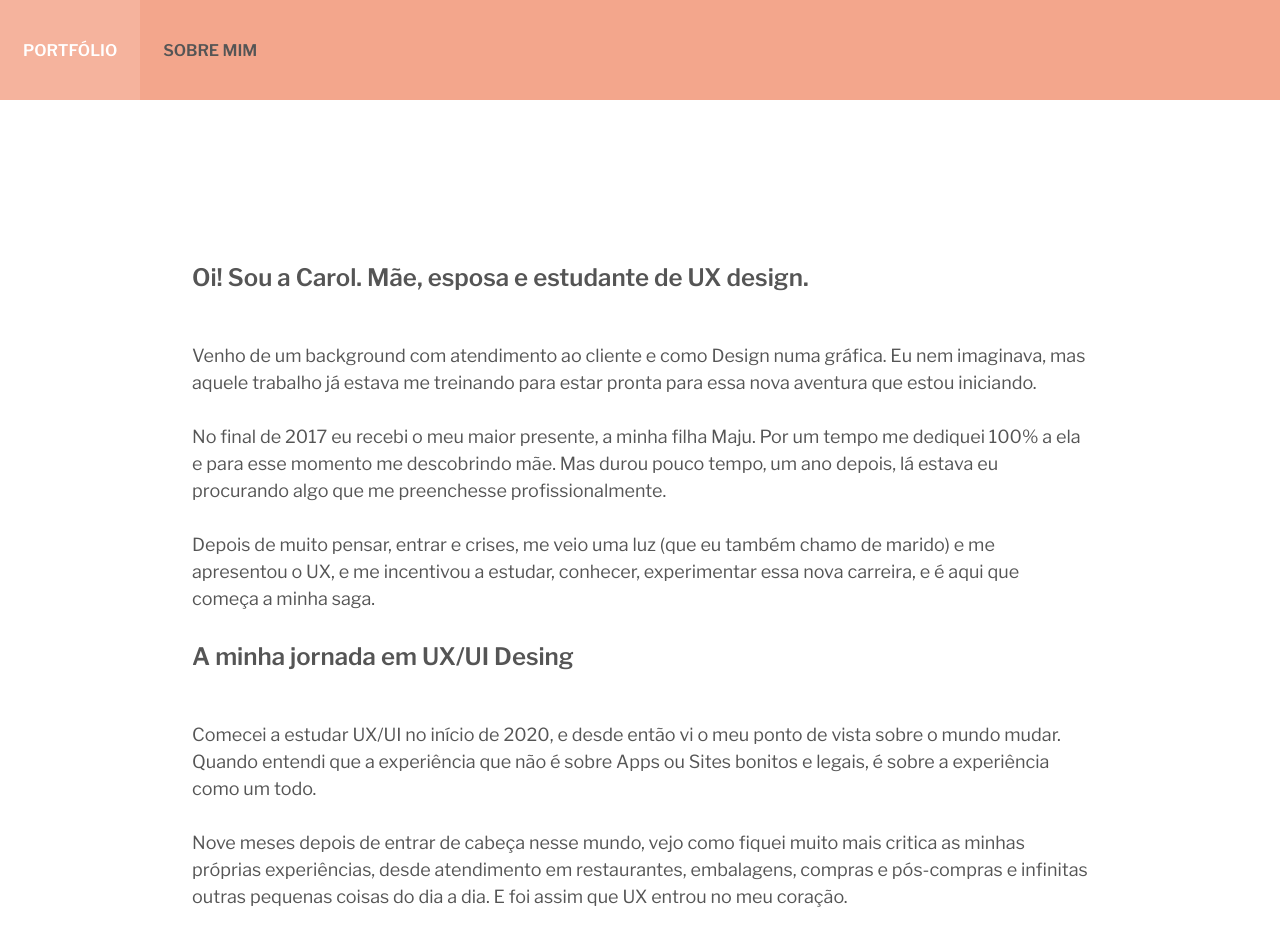
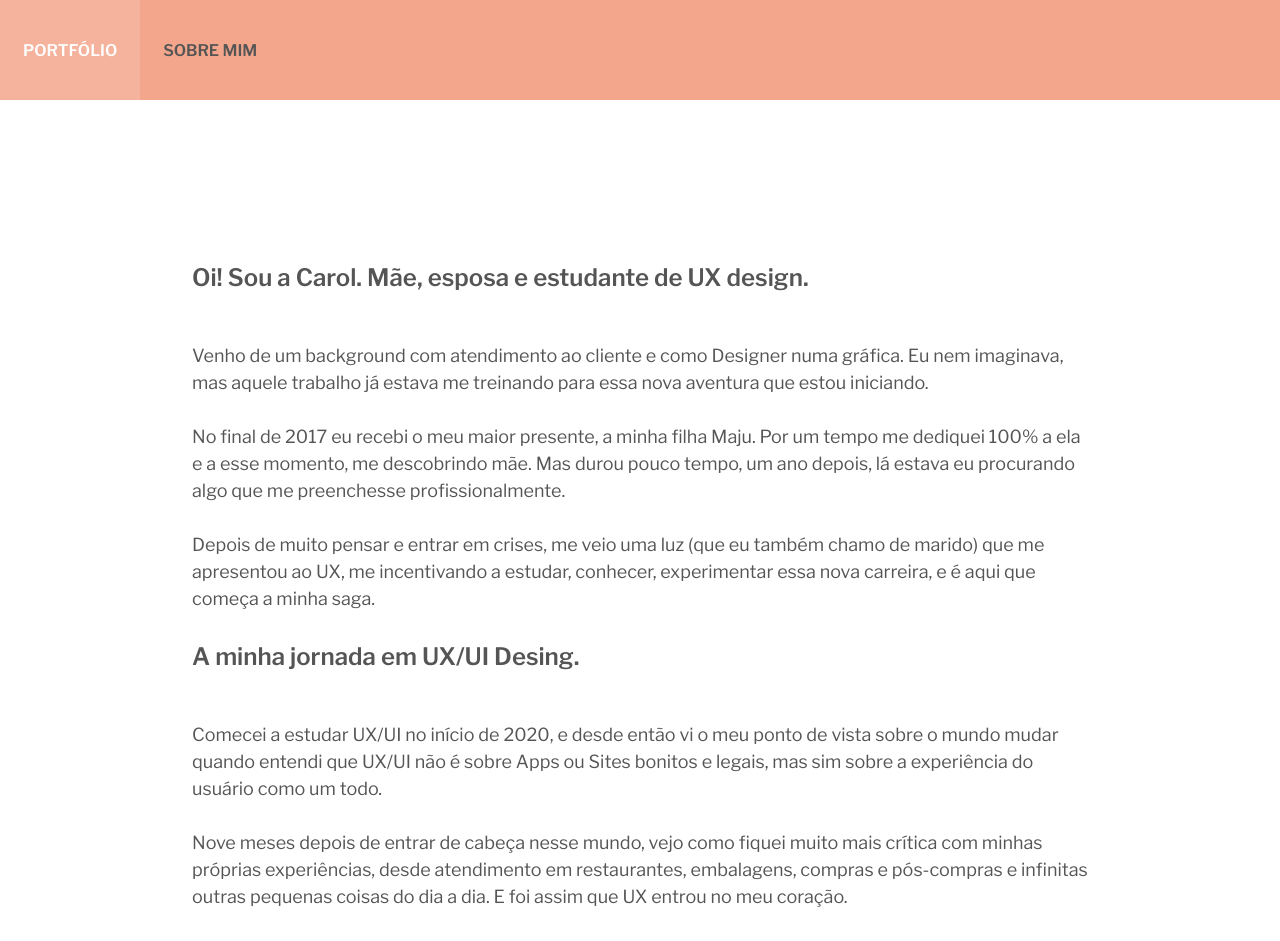
Before and after one commit to mayckcoelho/carolinecoelho.me, a React (Create React App) app: page /about in a window 1280 px wide. Shown: the top 941 px of the page. Built offline with nearby package versions, Linux system fonts and the light colour scheme.

Commit message:
Correção de texto e menu toggle

```diff
--- a/src/components/About/index.jsx
+++ b/src/components/About/index.jsx
@@ -14,21 +14,21 @@ function About() {
             <BioSection>
                 <Title>Oi! Sou a Carol. Mãe, esposa e estudante de UX design.<br /><br /></Title>
                 <Text>
-                    Venho de um background com atendimento ao cliente e como Design numa gráfica.
-                    Eu nem imaginava, mas aquele trabalho já estava me treinando para estar pronta
-                    para essa nova aventura que estou iniciando.<br /><br />
+                    Venho de um background com atendimento ao cliente e como Designer numa gráfica.
+                    Eu nem imaginava, mas aquele trabalho já estava me treinando para essa nova aventura
+                    que estou iniciando.<br /><br />
                     No final de 2017 eu recebi o meu maior presente, a minha filha Maju.
-                    Por um tempo me dediquei 100% a ela e para esse momento me descobrindo mãe. Mas durou pouco tempo,
+                    Por um tempo me dediquei 100% a ela e a esse momento, me descobrindo mãe. Mas durou pouco tempo,
                     um ano depois, lá estava eu procurando algo que me preenchesse profissionalmente.<br /><br />
-                    Depois de muito pensar, entrar e crises, me veio uma luz (que eu também chamo de marido) e me apresentou o UX,
-                    e me incentivou a estudar, conhecer, experimentar essa nova carreira, e é aqui que começa a minha saga.<br /><br />
+                    Depois de muito pensar e entrar em crises, me veio uma luz (que eu também chamo de marido) que me apresentou ao UX,
+                    me incentivando a estudar, conhecer, experimentar essa nova carreira, e é aqui que começa a minha saga.<br /><br />
                 </Text>
-                <Title>A minha jornada em UX/UI Desing<br /><br /></Title>
+                <Title>A minha jornada em UX/UI Desing.<br /><br /></Title>
                 <Text>
                     Comecei a estudar UX/UI no início de 2020, e desde então vi o meu ponto de vista
-                    sobre o mundo mudar. Quando entendi que a experiência que não é sobre Apps ou Sites bonitos
-                    e legais, é sobre a experiência como um todo.<br /><br />
-                    Nove meses depois de entrar de cabeça nesse mundo, vejo como fiquei muito mais critica as
+                    sobre o mundo mudar quando entendi que UX/UI não é sobre Apps ou Sites bonitos
+                    e legais, mas sim sobre a experiência do usuário como um todo.<br /><br />
+                    Nove meses depois de entrar de cabeça nesse mundo, vejo como fiquei muito mais crítica com
                     minhas próprias experiências, desde atendimento em restaurantes, embalagens, compras e
                     pós-compras e infinitas outras pequenas coisas do dia a dia. E foi assim que UX entrou no meu coração.<br /><br />
                     Hoje eu posso dizer que é isso que eu quero. Ajudar pessoas a terem as melhores experiências
--- a/src/components/Header/index.jsx
+++ b/src/components/Header/index.jsx
@@ -48,12 +48,12 @@ function Header({ location }) {
                 </MenuToggle>
                 <Nav open={show}>
                     <List open={show}>
-                        <ListItem open={show} active={location.pathname === "/" ? true : undefined} >
+                        <ListItem open={show} onClick={toggleMenu} active={location.pathname === "/"} >
                             <Link to="/" >
                                 Portfólio
                             </Link>
                         </ListItem>
-                        <ListItem open={show} active={location.pathname === "/about" ? true : undefined}>
+                        <ListItem open={show} onClick={toggleMenu} active={location.pathname === "/about"}>
                             <Link to="/about" >
                                 Sobre mim
                             </Link>
```
